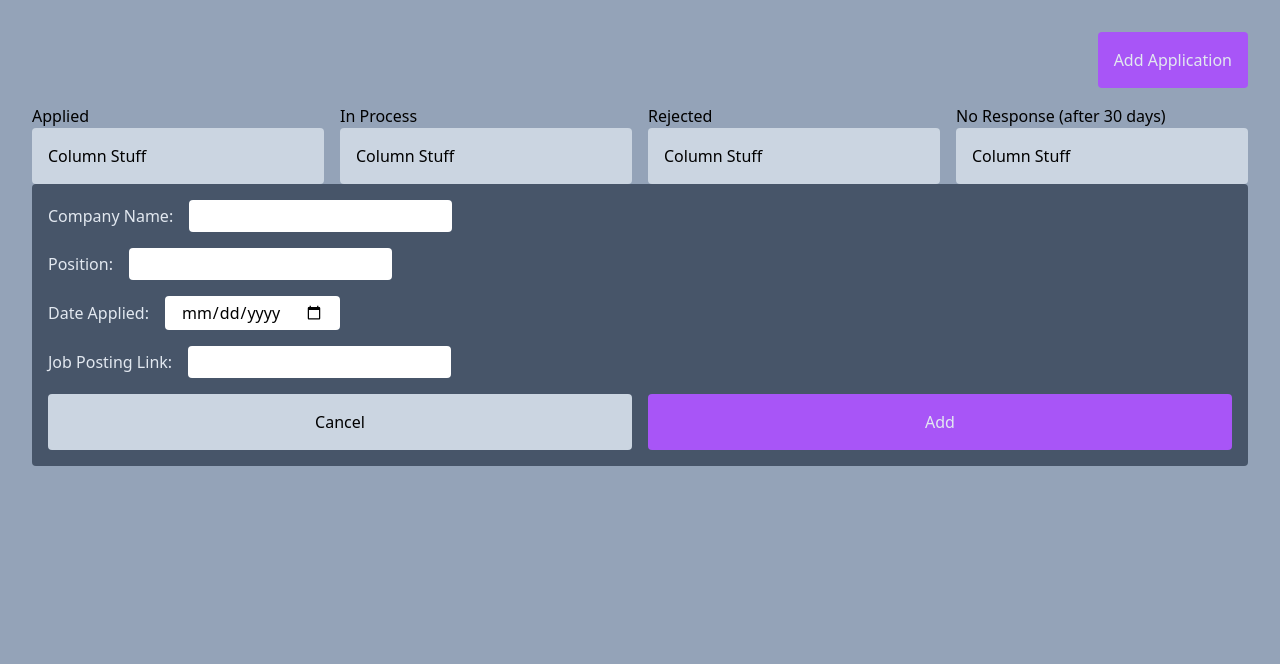
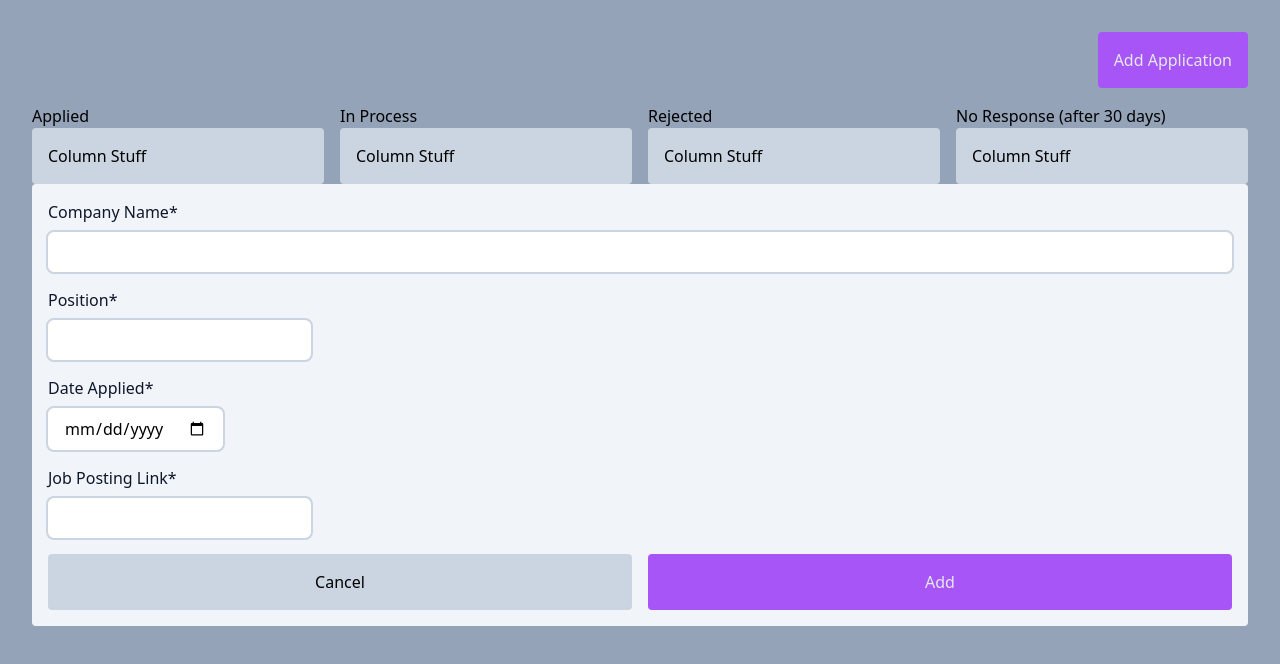
Before and after one commit to bmcarmody/job-app-tracker, a React (Vite) app: page / in a window 1280 px wide. Shown: the top 664 px of the page. Built offline with nearby package versions, Linux system fonts and the light colour scheme; no server answers.

Commit message:
Update <Input /> styles

```diff
--- a/src/components/ApplicationForm/ApplicationForm.tsx
+++ b/src/components/ApplicationForm/ApplicationForm.tsx
@@ -19,14 +19,38 @@ export const ApplicationForm = () => {
 
   const onSubmit = (data: Record<string, string>) => console.log(data);
 
-  console.log(errors);
+  const additionalInputStyles = 'mb-4';
 
   return (
-    <form className="bg-slate-600 p-4 rounded w-full flex flex-col text-slate-200" onSubmit={handleSubmit(onSubmit)}>
-      <Input label="Company Name" type="text" defaultValue="" {...register('companyName')} />
-      <Input label="Position" type="text" defaultValue="" {...register('position')} />
-      <Input label="Date Applied" type="date" defaultValue="" {...register('dateApplied')} />
-      <Input label="Job Posting Link" type="text" defaultValue="" {...register('jobPostingLink')} />
+    <form className="bg-slate-100 p-4 rounded w-full flex flex-col text-slate-900" onSubmit={handleSubmit(onSubmit)}>
+      <Input
+        label="Company Name"
+        type="text"
+        defaultValue=""
+        {...register('companyName')}
+        additionalStyles={`${additionalInputStyles} w-full`}
+      />
+      <Input
+        label="Position"
+        type="text"
+        defaultValue=""
+        {...register('position')}
+        additionalStyles={additionalInputStyles}
+      />
+      <Input
+        label="Date Applied"
+        type="date"
+        defaultValue=""
+        {...register('dateApplied')}
+        additionalStyles={additionalInputStyles}
+      />
+      <Input
+        label="Job Posting Link"
+        type="text"
+        defaultValue=""
+        {...register('jobPostingLink')}
+        additionalStyles={additionalInputStyles}
+      />
       <div className="flex gap-4">
         <Button appearance="secondary" additionalStyles="basis-full">
           Cancel
--- a/src/library/Input/Input.tsx
+++ b/src/library/Input/Input.tsx
@@ -2,15 +2,34 @@ import { ReactElement, InputHTMLAttributes, forwardRef, ForwardedRef } from 'rea
 
 type Props = {
   label?: string;
+  additionalStyles?: string;
+  required?: boolean;
 } & InputHTMLAttributes<HTMLInputElement>;
 
 export const Input = forwardRef(
-  ({ label, ...props }: Props, ref: ForwardedRef<HTMLInputElement>): ReactElement<HTMLLabelElement> => (
+  (
+    { label, additionalStyles, required, ...props }: Props,
+    ref: ForwardedRef<HTMLInputElement>,
+  ): ReactElement<HTMLLabelElement> => (
     <label>
-      {label && <>{label}:</>}
-      <input className="ml-4 mb-4 text-black px-4 py-1 rounded outline-none" {...props} ref={ref} />
+      {label && (
+        <div className="mb-2">
+          {label}
+          {required && '*'}
+        </div>
+      )}
+      <input
+        className={`text-black px-4 py-2 rounded-md outline outline-2 outline-slate-300 focus:outline-purple-400 outline-offset-0 ${additionalStyles}`}
+        {...props}
+        ref={ref}
+      />
     </label>
   ),
 );
 
 Input.displayName = 'Input';
+
+Input.defaultProps = {
+  additionalStyles: '',
+  required: true,
+};
```
